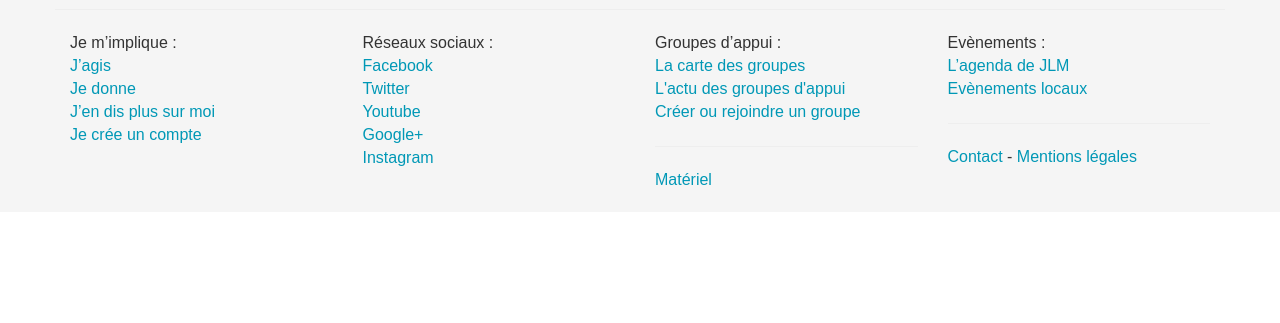
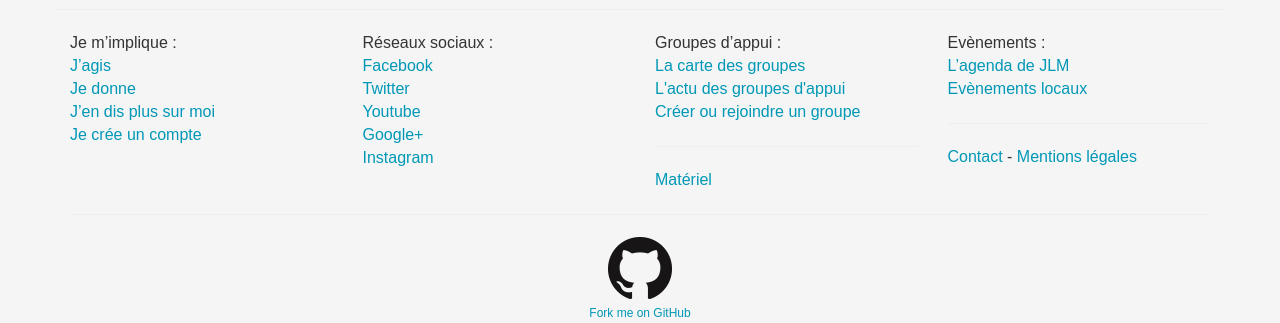
Before and after one commit to lafranceinsoumise/theme, a website: page index.html in a window 1280 px wide. Shown: the part 7901-8224 px from the top of the page. Before the commit the page ends 8113 px from the top, so only its background shows below. Drawn offline with nearby package versions, Linux system fonts and the light colour scheme; a web font is replaced by a local one.

Commit message:
add github link

```diff
--- a/index.html
+++ b/index.html
@@ -1321,10 +1321,15 @@
             </div>
           </div>
         </section>
+        <div class="text-center">
+          <hr>
+          <a href="https://github.com/jlm2017" title="Fork me on GitHub">
+            <img src="images/github.png" alt=""/><br>
+            <small>Fork me on GitHub</small>
+          </a>
+        </div>
       </div>
     </footer>
-
-
     <script src="https://code.jquery.com/jquery-1.10.2.min.js"></script>
     <script src="https://maxcdn.bootstrapcdn.com/bootstrap/3.3.7/js/bootstrap.min.js" integrity="sha384-Tc5IQib027qvyjSMfHjOMaLkfuWVxZxUPnCJA7l2mCWNIpG9mGCD8wGNIcPD7Txa" crossorigin="anonymous"></script>
   </body>
```
Also changed, not shown: images/github.png (added).
